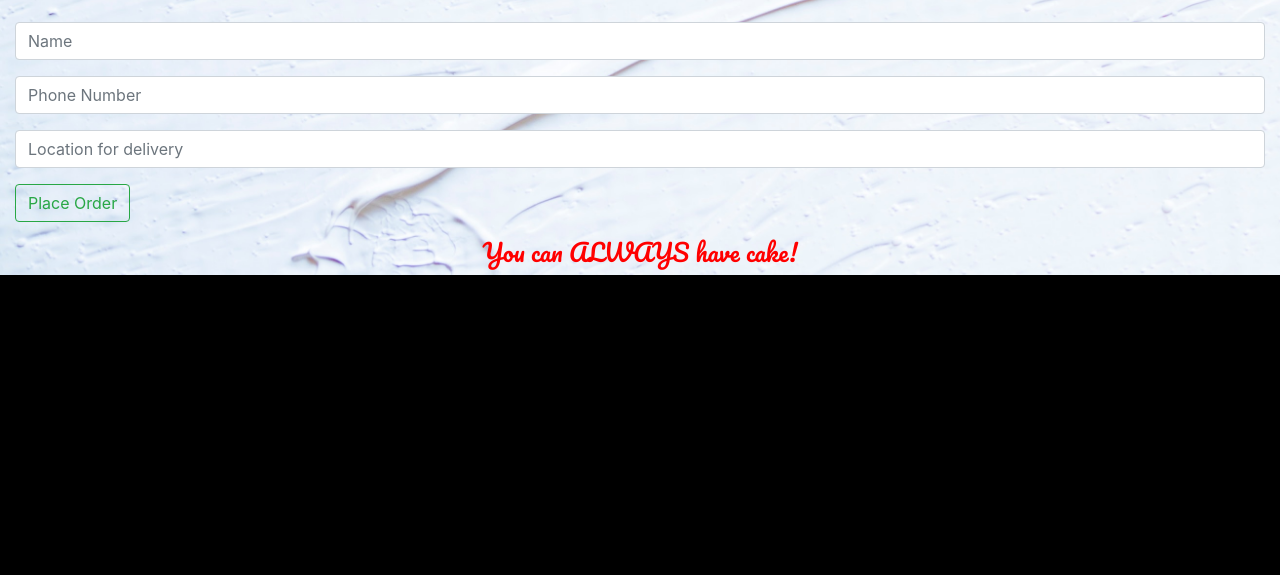
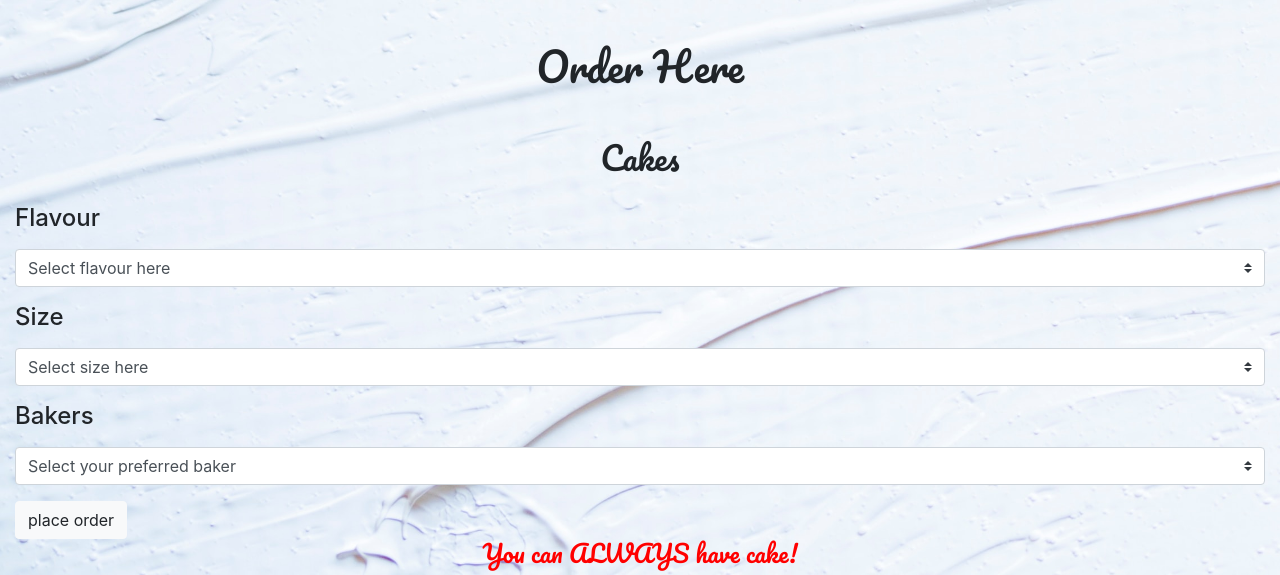
Before and after one commit to NicolletteOchola/BakersWebsite, a plain HTML site: page menu.html in a window 1280 px wide. Shown: the part 1682-2257 px from the top of the page. Before the commit the page ends 1957 px from the top, so only its background shows below. Drawn offline with Linux system fonts and the light colour scheme.

```diff
--- a/menu.html
+++ b/menu.html
@@ -122,16 +122,45 @@
         </div>
       </div>
     </div>
-    <div class="delivery">
     <form action="">
-          <div class="form-group">
-            <input type="text" id="name" class="form-control mb-3" placeholder="Name">
-            <input type="number" id="phone" class="form-control mb-3" placeholder="Phone Number">
-            <input type="text" id="location" class="form-control mb-3" placeholder="Location for delivery">
-            <button class="btn btn-outline-success" id="final-order">Place Order</button>
-          </div>
+      <h1 class="heading">Order Here</h4>
+        <h2 class="heading">Cakes</h2>
+        <label for="select">
+          <h4>Flavour</h4>
+        </label>
+        <select class="browser-default custom-select custom-select-md mb-3 name">
+          <option selected value="0">Select flavour here</option>
+          <option value="Blackforest">Blackforest</option>
+          <option value="Banana">Banana and Almond</option>
+          <option value="Chocolate">Chocolate</option>
+          <option value="Carrot">Carrot</option>
+          <option value="SaltedCaramel">Salted Caramel</option>
+          <option value="ChocolateFudge">Chocolate Fudge</option>
+          <option value="RedVelvet">Red Velvet</option>
+        </select>
+
+        <label for="select">
+          <h4>Size</h4>
+        </label>
+        <select class="browser-default custom-select custom-select-md mb-3" id="size">
+          <option selected value="0">Select size here</option>
+          <option value="1kg">1 Kg</option>
+          <option value="2kg">2 kg</option>
+          <option value="3kg">3 kg</option>
+        </select>
+
+        <label for="select">
+          <h4>Bakers</h4>
+        </label>
+        <select class="browser-default custom-select custom-select-md mb-3" id="crust">
+          <option selected value="0">Select your preferred baker</option>
+          <option value="Viona">Viona Wells</option>
+          <option value="Nixon">Nixon Kanye</option>
+          <option value="Kevin">Kevin Brian</option>
+          <option value="Mary">Mary Johns</option>
+        </select>
+          <button type="button" class="btn btn-light">place order</button>
     </form>
-      </div>
     <div>
       <footer class="container footer">
         <h4>You can ALWAYS have cake!</h4>
```
Also changed, not shown: 1 other file. Lines whose indentation alone changed are shown as unchanged.
